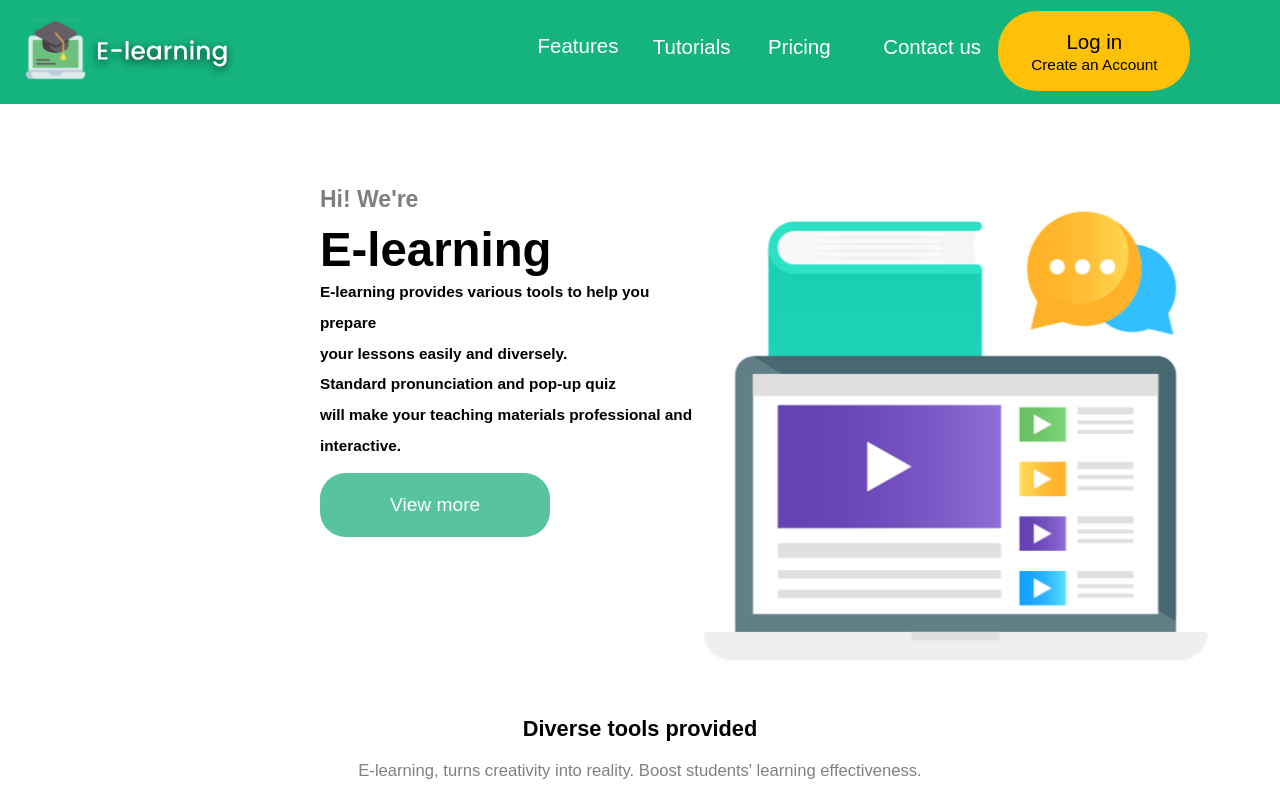
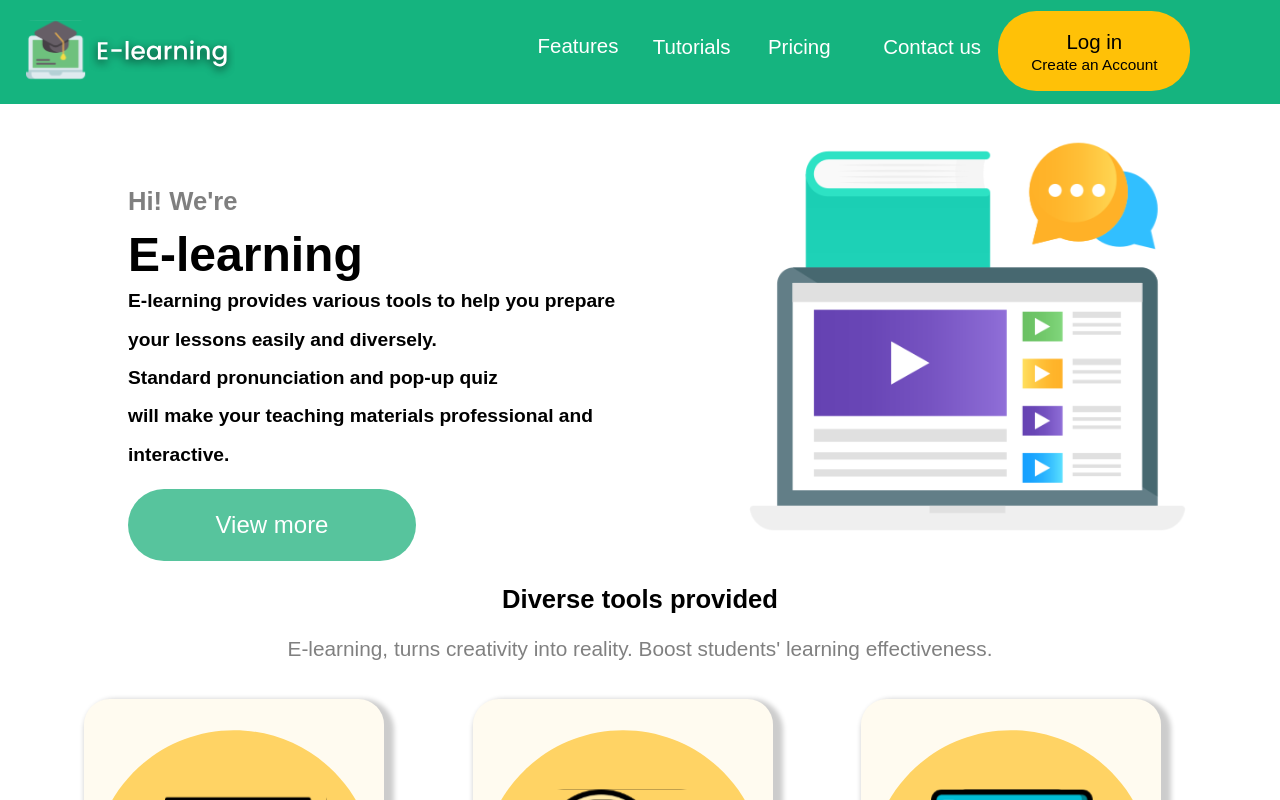
Before and after one commit to wellyhsu/emi_frontend, a Next.js app: page / in a window 1280 px wide. Built offline with nearby package versions, Linux system fonts and the light colour scheme; no server answers.

Commit message:
update(10/23)

```diff
--- a/pages/index.tsx
+++ b/pages/index.tsx
@@ -33,14 +33,14 @@ export default function Home() {
               </div>
             </div>
 
-            <div className={styles.homepage_picture}>
             <Image
               src="/E-learning_image.svg"
               alt="E-learning Logo"
               fill={true}
+              className={styles.homepage_picture}
               priority
             />
-            </div>
+
           </div>
         </div>
 
--- a/styles/Home.module.css
+++ b/styles/Home.module.css
@@ -368,14 +368,14 @@ ul.Layerout ul li:hover {
 /*  Home page   */
 .homepage_grid2 {
   display: grid;
-  grid-template-columns: 30vw 20vw;
-
-  gap: 0.01vw;
+
+  width: 80%;
+  grid-template-columns: 40vw 10vw;
 }
 
 .introduction
 {
-  font-size: 1.8vw;
+  font-size: 1.6em;
   font-weight: 600;
   font-family: '微軟正黑體', Arial;
   line-height: 2em;
@@ -384,7 +384,7 @@ ul.Layerout ul li:hover {
 }
 
 .Elearning{
-  font-size: 3.7vw;
+  font-size: 3em;
   font-weight: 900;
   font-family: '微軟正黑體', Arial;
 
@@ -393,7 +393,7 @@ ul.Layerout ul li:hover {
 }
 
 .introduction_content{
-  font-size: 1.2vw;
+  font-size: 1.2em;
   font-weight: 600;
   font-family: '微軟正黑體', Arial;
   line-height: 2em;
@@ -404,11 +404,12 @@ ul.Layerout ul li:hover {
 @media screen and (min-width: 930px)
 {
   .homepage_picture{
-    width: 50vw;
-    height: 65vh;
-    float: right;
-    position: relative;
-    right: 6vw;
+    display: flex;
+
+    width: 20vw;
+    height: 50vh;
+
+    margin-left: 20em;
   }
 }
 
@@ -424,18 +425,18 @@ ul.Layerout ul li:hover {
 }
 
 .View_more{
-  width: 18vw;
-  height: 8vh;
+  width: 12em;
+  height: 3em;
   cursor: pointer;
 
   padding-top: 1px;
   text-align: center;
-  font-size: 1.5vw;
+  font-size: 1.5em;
   font-family: 'Poppins', Arial, '微軟正黑體';
   color: rgba(255,255,255,1);
 
   border: none;
-  border-radius: 2vw;
+  border-radius: 2em;
   background-color: rgba(87, 196, 157, 1);
 
   margin-top: 0.6em;
@@ -454,13 +455,13 @@ ul.Layerout ul li:hover {
 
 .Bpartword_title{
   color: rgba(0, 0, 0, 1);
-  font-size: 1.7vw;
+  font-size: 1.6em;
   font-weight: 600;
   line-height: 3em;
 }
 
 .fivefeatures_introduce{
-  font-size: 1.3vw;
+  font-size: 1.3em;
   color: rgba(128,128,128,1);
   margin-bottom: 1em;
 }
@@ -606,13 +607,13 @@ ul.Layerout ul li:hover {
 }
 
 .Subscribe_button{
-  width: 16vw;
-  height: 7vh;
+  width: 15em;
+  height: 2.5em;
 
   max-width: 16vw;
   cursor: pointer;
 
-  font-size: 1.6vw;
+  font-size: 1em;
   font-weight: 600;
   font-family: Arial, 微軟正黑體;
   text-align: center;
@@ -621,8 +622,8 @@ ul.Layerout ul li:hover {
   color: rgba(87,196,157,1);
   background-color: rgb(255,255,255);
   border: none;
-  border-radius: 1.2vw;
-  margin-top: 2em;
+  border-radius: 1em;
+  margin-top: 0em;
 }
 .Subscribe_button:hover { /*:hover代表滑鼠移到元素上時的狀態*/
   transform: scale(1.05); /*將元素放大1.05倍*/
@@ -630,11 +631,11 @@ ul.Layerout ul li:hover {
 
 .Contact_us_button{
   width: 16vw;
-  height: 7vh;
+  height: 2.5em;
   max-width: 16vw;
   cursor: pointer;
 
-  font-size: 1.6vw;
+  font-size: 1em;
   font-weight: 600;
   font-family: Arial, 微軟正黑體;
   text-align: center;
@@ -645,9 +646,9 @@ ul.Layerout ul li:hover {
   border-width: 3px;
   border-style: solid;
   border-color: rgb(255,255,255);
-  border-radius: 1.2vw;
-
-  margin-top: 2em;
+  border-radius: 1em;
+
+  margin-top: 0.5em;
   margin-left: 1em;
 }
 .Contact_us_button:hover { /*:hover代表滑鼠移到元素上時的狀態*/
@@ -3964,9 +3965,11 @@ select.option{
 
 .center {
   display: flex;
+
   justify-content: center;
   align-items: center;
   position: relative;
+
   padding-top: 5vw;
 }
 
```
Lines whose indentation alone changed are shown as unchanged.
